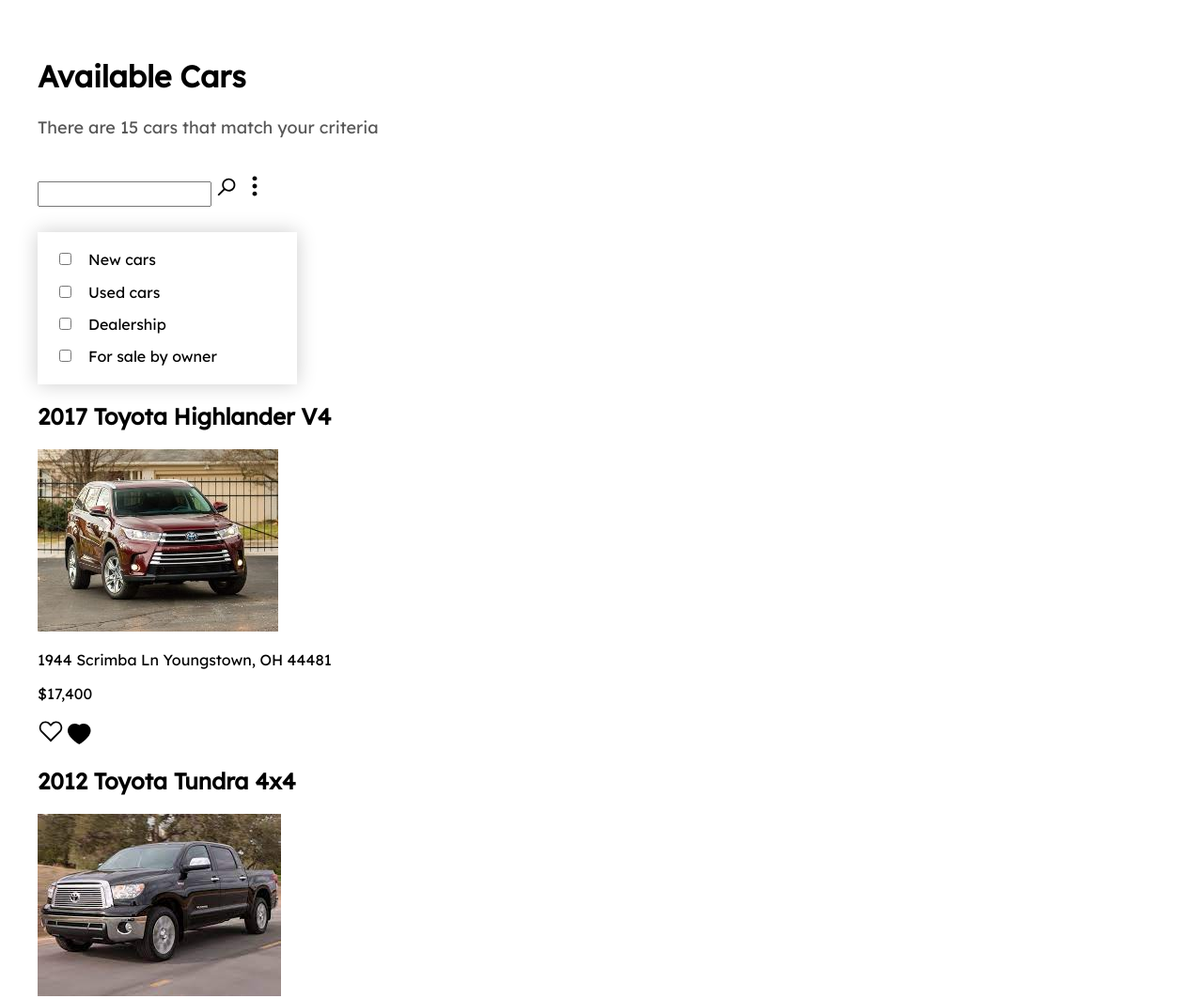
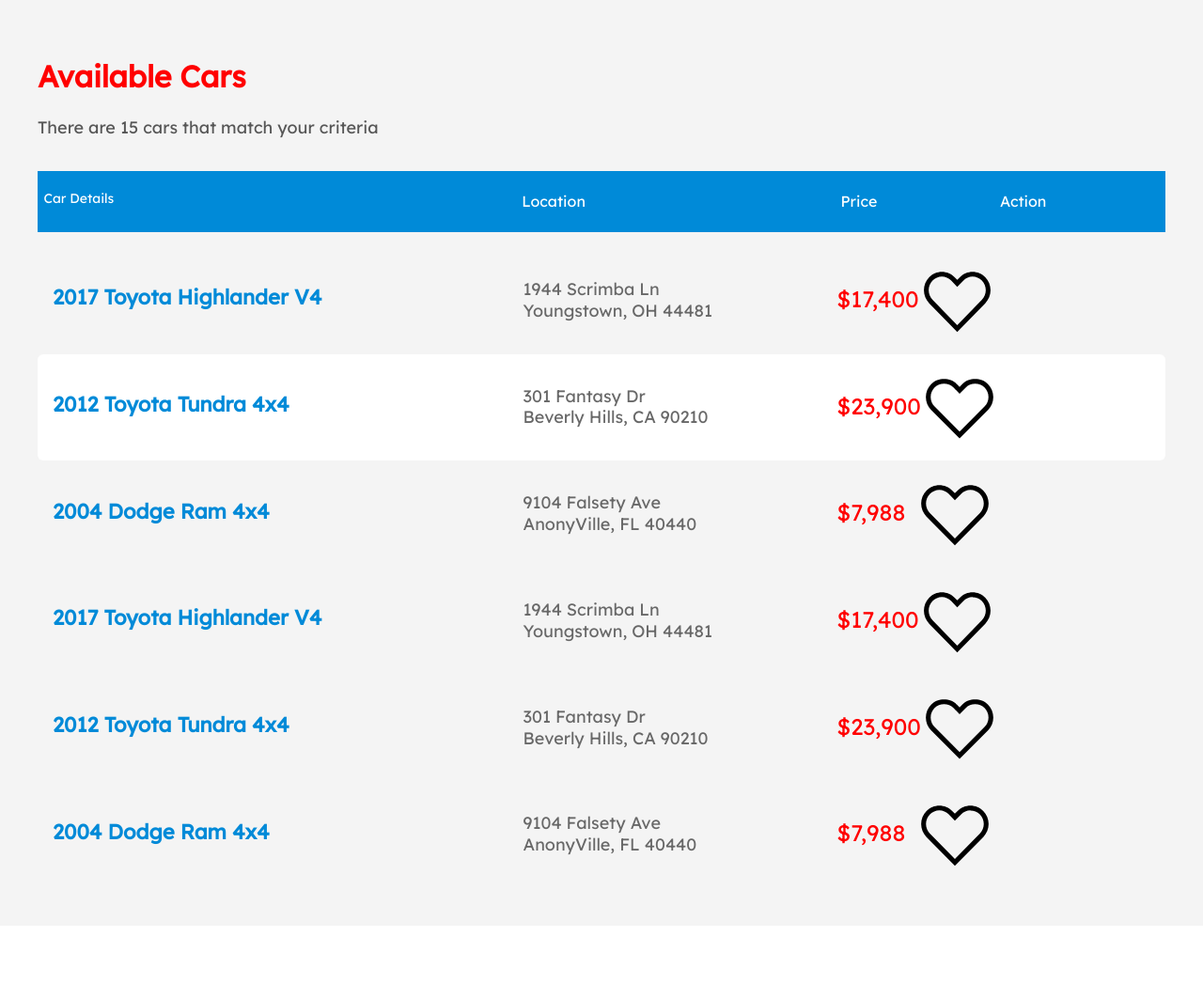
Before and after one commit to 119shane/Car-Sale-E-Commerce-Web-Site, a website built with Vite: page index.html in a window 1280 px wide. Shown: the top 1063 px of the page at 94% size. After the commit the page ends 985 px from the top, so only its background shows below. Built offline with nearby package versions, Linux system fonts and the light colour scheme.

Commit message:
layout html 75% done
grid fix

```diff
--- a/index.css
+++ b/index.css
@@ -1,22 +1,30 @@
 @import url('https://fonts.googleapis.com/css2?family=Lexend+Deca&display=swap');
 
 :root {
+    --wrapper_bg_color: #F4F4F4;
     --main_text_color: #000000;
     --secondary_text-color: #565656;
     --gray_text_color: #686868;
     --blue: #008AD8;
+    --white: #ffffff;
 }
 
-html, body {
+body {
+    width: 100%;
     margin: 0;
     padding: 0;
     font-family: 'Lexend Deca', sans-serif;
     color: var(--main_text_color);
 }
 
+/* mobile view */
+
 .wrapper {
     padding: 2.5em;
+    background: var(--wrapper_bg_color);
 }
+
+/* header */
 
 .main_title {
     font-size: 2em;
@@ -51,20 +59,85 @@
     margin-right: 1em;
 }
 
+/* main */
 
+.labels {
+    margin: 1em 0;
+    padding: .4em;
+    background: var(--blue);
+    color: var(--white);
+    display: grid;
+    grid-template-columns: 3fr 2fr 1fr 1fr;
+    display: none;
+}
 
+.lbl-details {
+    font-size: 0.875em;
+}
 
+/* car_details */
 
+.car_detail {
+    padding: 1em;
+}
 
-/*
-input_box
-icon search
-menu
-search_bar
-cars_container
-car_detail
-h2
-car_img
-car_address
-car_price_box
-car_price  */
+.active {
+    background: var(--white);
+    border-radius: 6px;
+}
+
+.car_detail h2{
+    color: var(--blue);
+    font-size: 1.375em;
+    line-height: 1.75;
+}
+
+.car_detail a {
+    text-decoration: none;
+}
+
+.car_address {
+    color: var(--gray_text_color);
+    font-size: 1.125em;
+    line-height: 1.27;
+}
+
+.car_price {
+    font-size: 1.5em;
+    line-height: 1.25;
+}
+
+.car_price_box {
+    display: flex;
+    justify-content: space-between
+}
+
+.action_filled {
+    display: none;
+}
+
+/* media queries */
+
+@media (min-width: 800px) {
+    body {
+        color: red;
+    }
+    header {
+        display: flex;
+        justify-content: space-between;
+    }
+    .options {
+        display: none;
+    }
+    .labels {
+        display: grid;
+    }
+    .car_img {
+        display: none;
+    }
+        .car_detail {
+        display: grid;
+        grid-template-columns: 3fr 2fr 1fr 1fr;
+
+    }
+}
--- a/index.html
+++ b/index.html
@@ -6,9 +6,14 @@
     </head>
     <body>
         <div class="wrapper">
+            <header>
 
+               <div class="heading">
                     <h1 class="main_title">Available Cars</h1>
                     <p class="para">There are 15 cars that match your criteria</p>
+               </div>
+
+                <div class="options">
 
                     <div class="input_box>">
                         <input class="search_bar" type="text"/>
@@ -34,13 +39,57 @@
                             <label for="by_owner">For sale by owner</label>
                         </div>
                     </div>
+               </div>
+            </header>
 
+            <main>
+                <div class="labels">
+                    <p class="lbl-details">Car Details</p>
+                    <p class="lbl-location">Location</p>
+                    <p class="lbl-price">Price</p>
+                    <p class="lbl-action">Action</p>
+                </div>
                 <div class="cars_container">
 
                     <div class="car_detail">
-                    <h2>2017 Toyota Highlander V4</h2>
+                        <a href="#"><h2>2017 Toyota Highlander V4</h2></a>
                         <img class="car_img" alt="image of the 2017 Toyota Highlander V4" src="vehicles/toyota-highlander.jpg" />
-                    <p class="car_address">1944 Scrimba Ln
+                        <p class="car_address">1944 Scrimba Ln<br/>
+    Youngstown, OH 44481</p>
+                        <div class="car_price_box">
+                            <p class="car_price">$17,400</p>
+                            <img class="action_emply" src="svg/save.svg" alt="empty heart logo" />
+                            <img class="action_filled" src="svg/save-filled.svg" alt="filled heart logo" />
+                        </div>
+                    </div>
+
+                    <div class="car_detail active">
+                        <a href="#"><h2>2012 Toyota Tundra 4x4</h2></a>
+                        <img class="car_img" alt="image of the 2012 Toyota Tundra 4x4" src="vehicles/toyota-thundra.jpg" />
+                        <p class="car_address">301 Fantasy Dr<br/>
+    Beverly Hills, CA 90210</p>
+                        <div class="car_price_box">
+                            <p class="car_price">$23,900</p>
+                            <img class="action_emply" src="svg/save.svg" alt="empty heart logo" />
+                            <img class="action_filled" src="svg/save-filled.svg" alt="filled heart logo" />
+                        </div>
+                    </div>
+
+                    <div class="car_detail">
+                        <a href="#"><h2>2004 Dodge Ram 4x4</h2></a>
+                        <img class="car_img" alt="image of the 2004 Dodge Ram 4x4" src="vehicles/dodge-ram.jpg" />
+                        <p class="car_address">9104 Falsety Ave<br/>
+    AnonyVille, FL 40440</p>
+                        <div class="car_price_box">
+                            <p class="car_price">$7,988</p>
+                            <img class="action_emply" src="svg/save.svg" alt="empty heart logo" />
+                            <img class="action_filled" src="svg/save-filled.svg" alt="filled heart logo" />
+                        </div>
+                    </div>
+                    <div class="car_detail">
+                        <a href="#"><h2>2017 Toyota Highlander V4</h2></a>
+                        <img class="car_img" alt="image of the 2017 Toyota Highlander V4" src="vehicles/toyota-highlander.jpg" />
+                        <p class="car_address">1944 Scrimba Ln<br/>
     Youngstown, OH 44481</p>
                         <div class="car_price_box">
                             <p class="car_price">$17,400</p>
@@ -50,9 +99,9 @@
                     </div>
 
                     <div class="car_detail">
-                    <h2>2012 Toyota Tundra 4x4</h2>
+                        <a href="#"><h2>2012 Toyota Tundra 4x4</h2></a>
                         <img class="car_img" alt="image of the 2012 Toyota Tundra 4x4" src="vehicles/toyota-thundra.jpg" />
-                    <p class="car_address">301 Fantasy Dr
+                        <p class="car_address">301 Fantasy Dr<br/>
     Beverly Hills, CA 90210</p>
                         <div class="car_price_box">
                             <p class="car_price">$23,900</p>
@@ -62,9 +111,9 @@
                     </div>
 
                     <div class="car_detail">
-                    <h2>2004 Dodge Ram 4x4</h2>
+                        <a href="#"><h2>2004 Dodge Ram 4x4</h2></a>
                         <img class="car_img" alt="image of the 2004 Dodge Ram 4x4" src="vehicles/dodge-ram.jpg" />
-                    <p class="car_address">9104 Falsety Ave
+                        <p class="car_address">9104 Falsety Ave<br/>
     AnonyVille, FL 40440</p>
                         <div class="car_price_box">
                             <p class="car_price">$7,988</p>
@@ -73,6 +122,7 @@
                         </div>
                     </div>
                 </div>
+            </main>
         </div>
     <script src="index.js"></script>
     </body>
```
Lines whose indentation alone changed are shown as unchanged.
